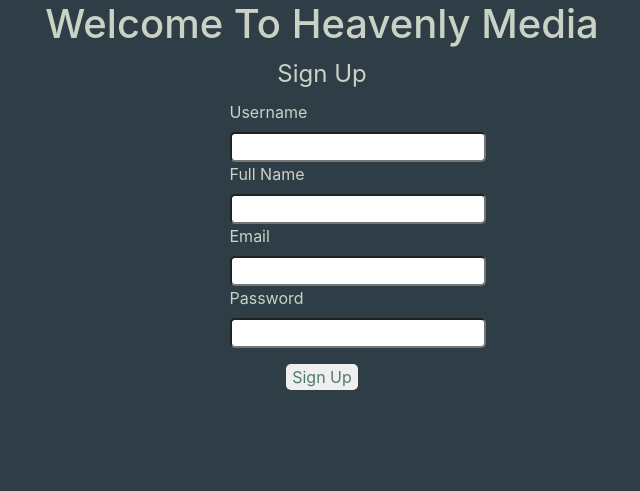
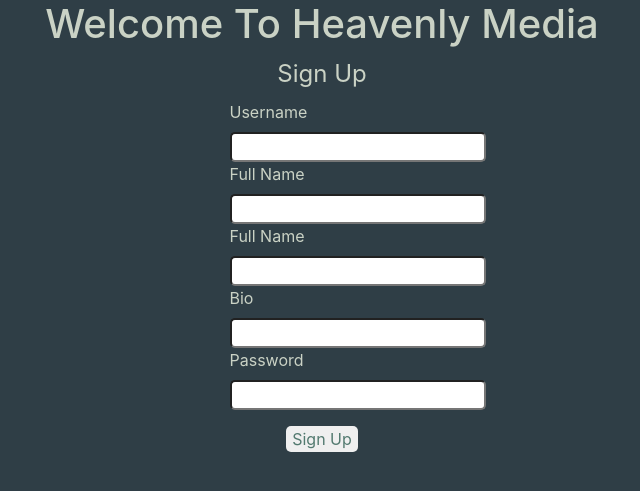
Before and after one commit to GeorgeCloud/GJHM, a Flask app: page /signup in a window 1280 px wide. Shown: the part 90-581 px from the top of the page, without its empty margins (318-958 px from the left). Run offline with Flask 2, Linux system fonts and the light colour scheme; some libraries are stand-ins or nearby versions.

Commit message:
refactor

```diff
--- a/blueprints/auth.py
+++ b/blueprints/auth.py
@@ -16,6 +16,7 @@ def signup():
             'email':      request.form['email'],
             'username':   request.form['username'],
             'full_name':  request.form['full_name'],
+            'bio':        request.form['bio'],
             'password':   bcrypt.generate_password_hash(password).decode('utf-8'),
             'avatar_url': '',
             'created_on': datetime.now(),
--- a/templates/media_show.html
+++ b/templates/media_show.html
@@ -36,7 +36,6 @@
   {% if 'current_user' in session %}
     <div class="container card">
       <form method="POST">
-        <input type="hidden" name="user_id" value="{{ session['current_user']['_id'] }}">
         {% include 'partials/review_form.html' %}
       </form>
     </div>
@@ -49,7 +48,7 @@
         {% set user = users.find_one({'_id': review.user_id}) %}
         <!-- user's profile picture -->
         <div class="col-3">
-          <img style="width: 100px;" class="m-auto" src="{{ url_for('static', filename='images/icon.png')}}" alt="user profile picture">
+          <img style="width: 100px;" class="m-auto" src="{{ url_for('static', filename='images/default_profile.png')}}" alt="user profile picture">
           <p>{{ user.username }}</p>
         </div>
 
@@ -62,6 +61,7 @@
           <p>0 likes, 0 comments</p>
         </div>
 
+        {% if 'current_user' in session and review.username == session['current_user']['username'] %}
           <div class="col-6">
             <div class="row">
               <form action="" method="" class="ml-auto">
@@ -73,6 +73,7 @@
               </form>
             </div>
           </div>
+        {% endif %}
       </div>
     </div>
   {% endfor %}
--- a/templates/partials/signup_form.html
+++ b/templates/partials/signup_form.html
@@ -18,8 +18,13 @@
     </div>
 
     <div class="row">
-      <label for="email"> Email </label>
-      <input id="email" type="email" name="email" required>
+      <label for="full_name">Full Name </label>
+      <input id="full_name"  type="text" name="full_name" required>
+    </div>
+
+    <div class="row">
+      <label for="bio">Bio </label>
+      <input id="bio"  type="text" name="bio" required>
     </div>
 
     <div class="row">
--- a/templates/users_show.html
+++ b/templates/users_show.html
@@ -13,7 +13,7 @@
 
       <!-- profile picturre -->
         <div class="col-3">
-            <img  style="width: 200px;height:200px;" class="w-4 rounded-circle m-auto" src="{{ user.avatar_url}}" alt="user profile picture">
+          <img style="width: 200px;" class="m-auto" src="{{ url_for('static', filename='images/default_profile.png')}}" alt="user profile picture">
         </div>
 
         <!-- user information  -->
@@ -51,7 +51,7 @@
      <!-- PROFILE NAV -->
     <div class= "container">
       <div class="text-center row profile-nav">
-        <a class="nav-item col-6" href="{{ user.username }}/playlists"> LISTS </a>
+        <a class="nav-item col-6"> LISTS </a>
         <a class="nav-item col-6"> Reviews </a>
       </div>
       <!-- TODO: link to routes -->
```
Also changed, not shown: blueprints/media.py (+7 -5 lines), blueprints/users.py (+13 -1 lines), static/images/default_profile.png (added).
